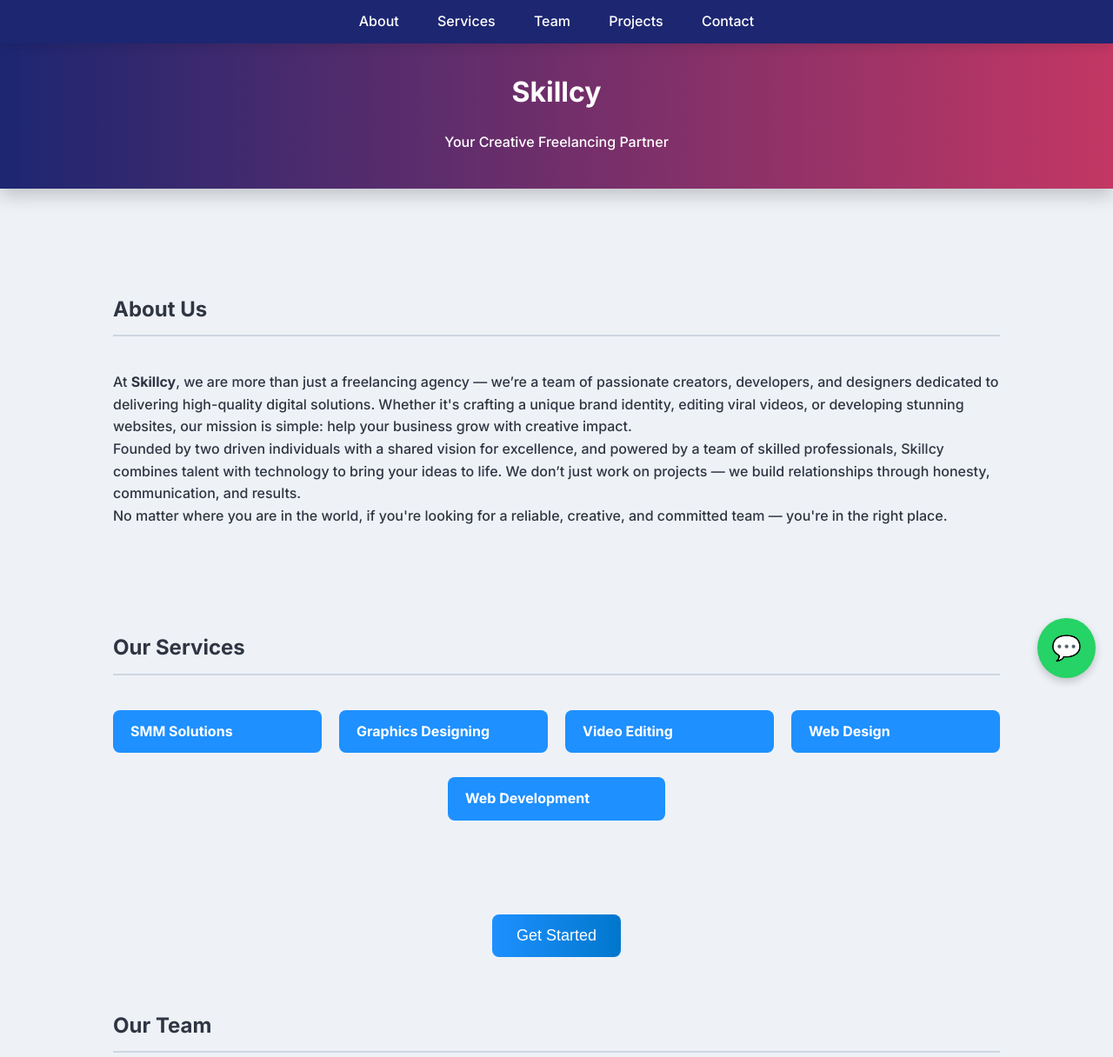
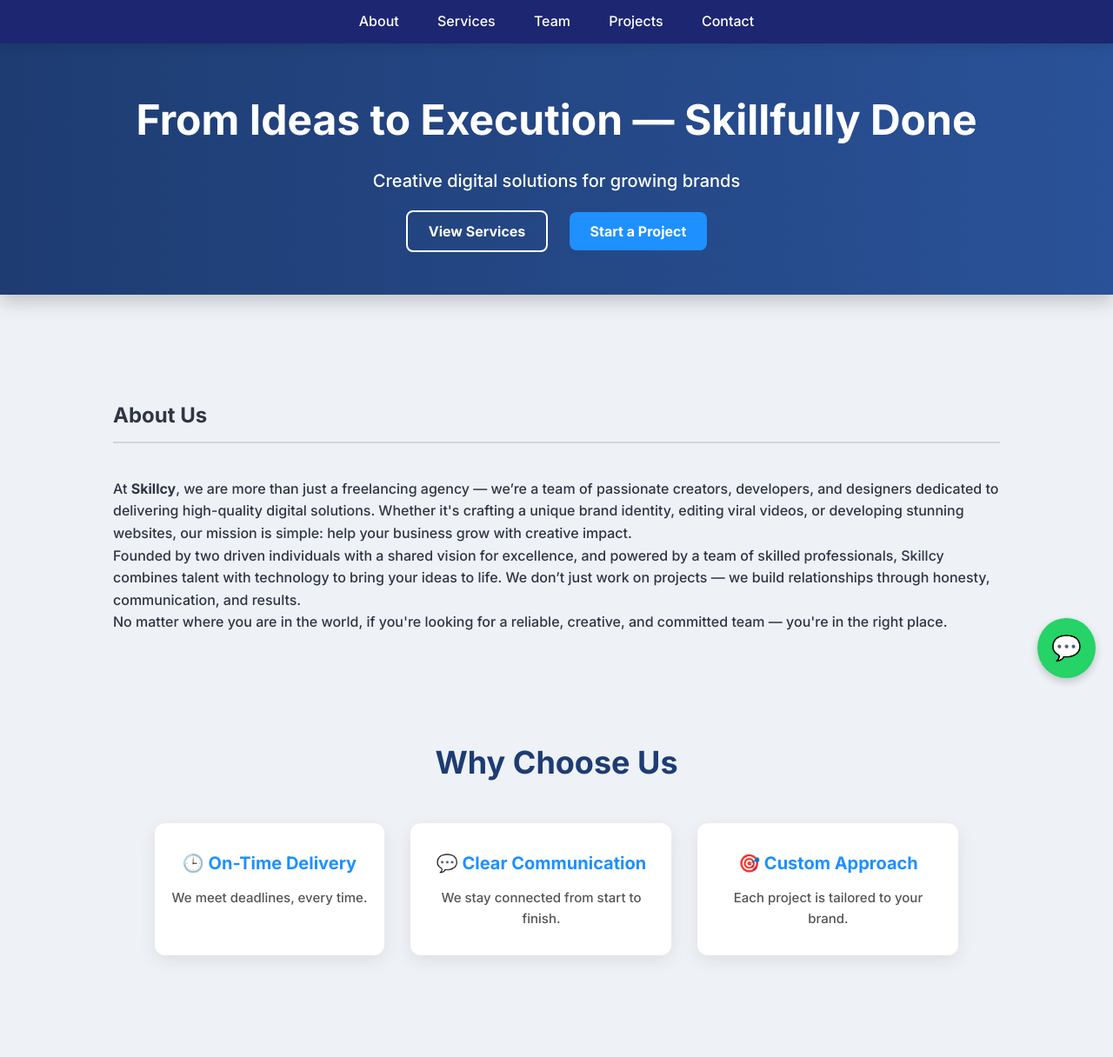
Before and after one commit to SAADUMAR121/saadweb, a plain HTML site: page index.html in a window 1280 px wide. Shown: the top 1216 px of the page at 87% size. Drawn offline with nearby package versions, Linux system fonts and the light colour scheme.

Commit message:
Add files via upload

```diff
--- a/index.html
+++ b/index.html
@@ -184,14 +184,90 @@ ul.service-list li {
   list-style: none;
 }
 
+#why {
+  background: #eef2f7;
+  padding: 60px 20px;
+  text-align: center;
+}
+
+#why h2 {
+  font-size: 36px;
+  margin-bottom: 40px;
+  color: #1e3c72;
+}
+
+.why-us {
+  display: flex;
+  flex-wrap: wrap;
+  justify-content: center;
+  gap: 30px;
+}
+
+.why-us .card {
+  background: white;
+  border-radius: 12px;
+  padding: 30px 20px;
+  max-width: 300px;
+  box-shadow: 0 6px 20px rgba(0,0,0,0.08);
+  transition: transform 0.3s, box-shadow 0.3s;
+}
+
+.why-us .card:hover {
+  transform: translateY(-8px);
+  box-shadow: 0 10px 25px rgba(0,0,0,0.12);
+}
+
+.why-us .card h3 {
+  color: #1e90ff;
+  margin-bottom: 12px;
+  font-size: 20px;
+}
+
+.why-us .card p {
+  color: #555;
+  font-size: 15px;
+}
+
+ header {
+      background: linear-gradient(to right, #1e3c72, #2a5298);
+      color: white;
+      padding: 100px 20px 60px;
+      text-align: center;
+    }
+    header h1 {
+      font-size: 48px;
+      margin-bottom: 15px;
+    }
+    header p {
+      font-size: 20px;
+      margin-bottom: 30px;
+    }
+    .btn-primary, .btn-outline {
+      padding: 12px 24px;
+      margin: 10px;
+      border-radius: 8px;
+      font-size: 16px;
+      text-decoration: none;
+      font-weight: 600;
+    }
+    .btn-primary {
+      background-color: #1e90ff;
+      color: white;
+      border: none;
+    }
+    .btn-outline {
+      border: 2px solid white;
+      color: white;}
 
   </style>
 </head>
 <body>
-  <header style="margin-top: 40px;">
-    <h1>Skillcy</h1>
-    <p>Your Creative Freelancing Partner</p>
-  </header>
+  <header>
+  <h1>From Ideas to Execution — Skillfully Done</h1>
+  <p>Creative digital solutions for growing brands</p>
+  <a href="#services" class="btn-outline">View Services</a>
+  <a href="#contact" class="btn-primary">Start a Project</a>
+</header>
 
   <nav style="position: fixed; top: 0; width: 100%; background: #1d2671; color: white; z-index: 999; padding: 12px 0; text-align: center; box-shadow: 0 4px 12px rgba(0,0,0,0.1);">
   <a href="#about" style="margin: 0 20px; color: white; text-decoration: none;">About</a>
@@ -218,7 +294,15 @@ ul.service-list li {
 
 </section>
 
+<section id="why" data-aos="fade-up">
 
+  <h2>Why Choose Us</h2>
+  <div class="why-us">
+    <div class="card"><h3>🕒 On-Time Delivery</h3><p>We meet deadlines, every time.</p></div>
+    <div class="card"><h3>💬 Clear Communication</h3><p>We stay connected from start to finish.</p></div>
+    <div class="card"><h3>🎯 Custom Approach</h3><p>Each project is tailored to your brand.</p></div>
+  </div>
+</section>
   <section class="section" id="services">
     <h2 data-aos="fade-up">Our Services</h2>
 
```
